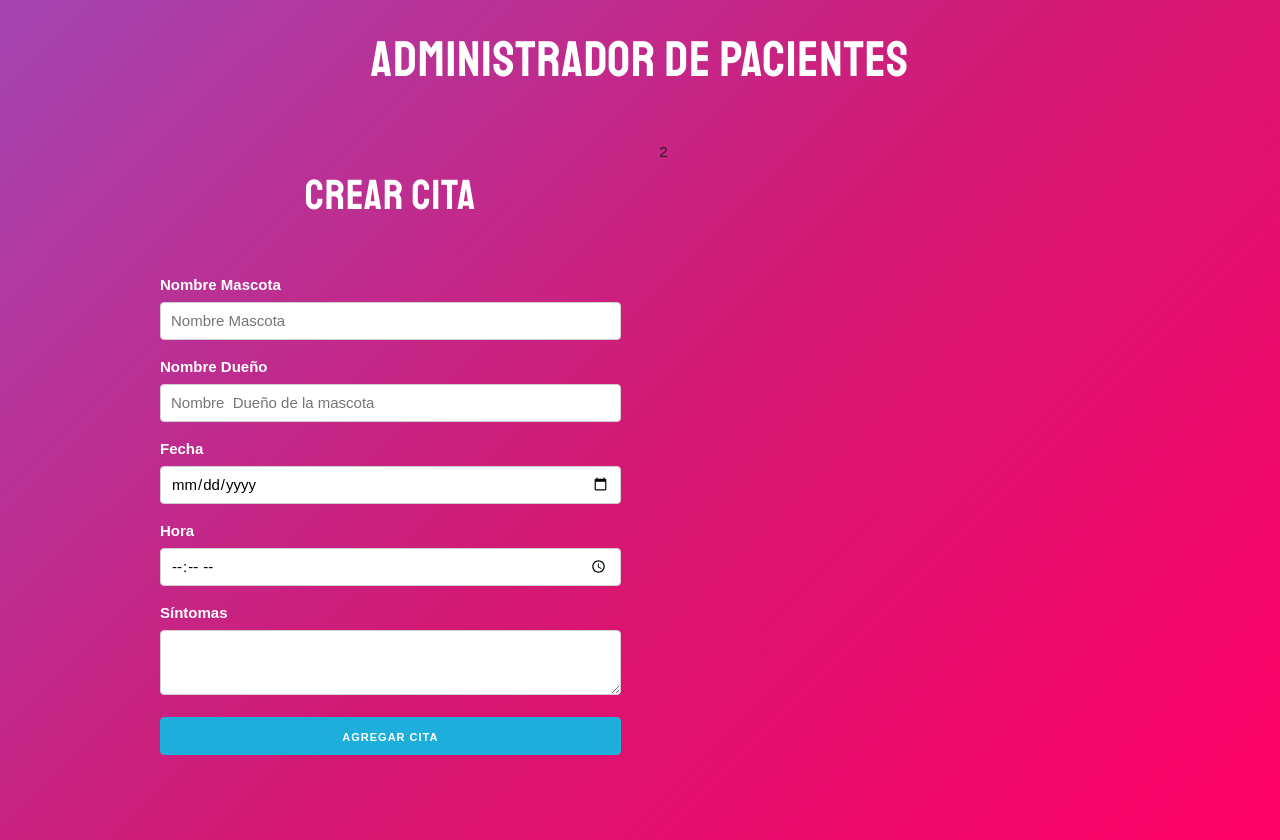
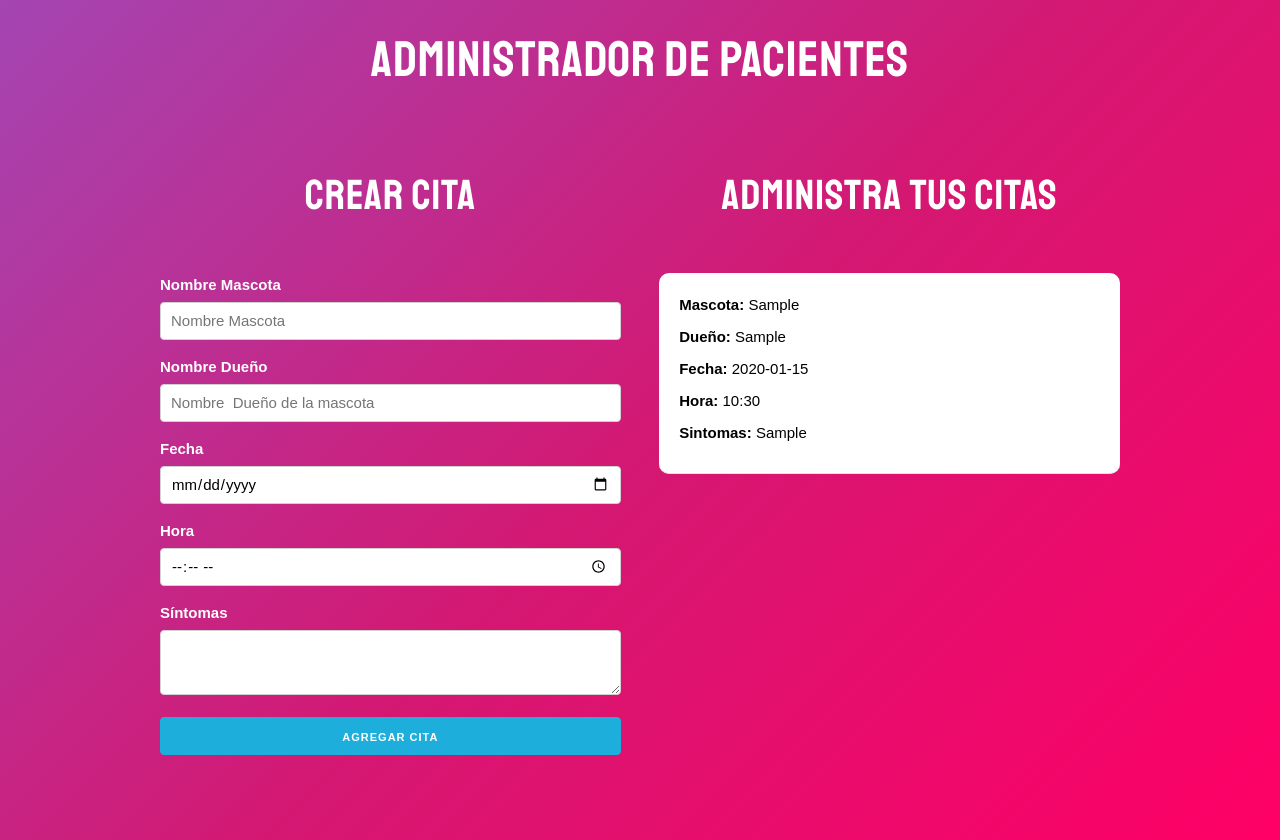
Before and after one commit to codigoconjuan/citas_react, a React (Create React App) app: page / in a window 1280 px wide. Both pictures are taken after typing "Sample", "Sample", "2020-01-15", "10:30", "Sample" into the empty fields and a click on the button "AGREGAR CITA". Built offline with nearby package versions, Linux system fonts and the light colour scheme.

Commit message:
listando las citas

```diff
--- a/src/App.js
+++ b/src/App.js
@@ -1,5 +1,7 @@
 import React, { Fragment, useState } from 'react';
 import Formulario from './components/Formulario';
+import Cita from './components/Cita';
+
 
 function App() {
 
@@ -23,7 +25,13 @@
               />
           </div>
           <div className="one-half column">
-              2
+              <h2>Administra tus citas</h2>
+              {citas.map(cita => (
+                <Cita
+                  key={cita.id}
+                  cita={cita}
+                />
+              ))}
           </div>
         </div>
       </div>
--- /dev/null
+++ b/src/components/Cita.js
@@ -0,0 +1,14 @@
+import React from 'react';
+
+const Cita = ({cita}) => (
+    <div className="cita">
+        <p>Mascota: <span>{cita.mascota}</span> </p>
+        <p>Dueño: <span>{cita.propietario}</span> </p>
+        <p>Fecha: <span>{cita.fecha}</span> </p>
+        <p>Hora: <span>{cita.hora}</span> </p>
+        <p>Sintomas: <span>{cita.sintomas}</span> </p>
+
+    </div>
+);
+
+export default Cita;
```
